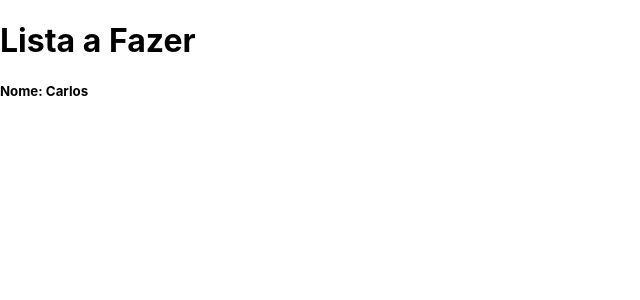
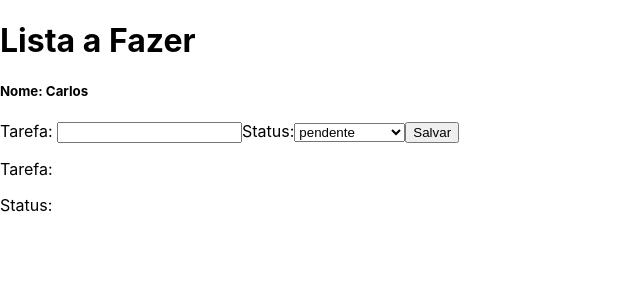
Before and after one commit to CarlosMargato/ebtyrToDoList, a React (Create React App) app: page /interface in a window 1280 px wide. Shown: the top 300 px of the page, without its empty margins (0-640 px from the left). Built offline with nearby package versions, Linux system fonts and the light colour scheme.

Commit message:
estrutura-de-to-do-list

```diff
--- a/src/components/Form.jsx
+++ b/src/components/Form.jsx
@@ -1,10 +1,46 @@
 import React, { Component } from 'react'
 
 export class Form extends Component {
+  constructor(props){
+    super(props);
+    this.state = {
+      id: 0,
+      task:"",
+      status:"pendente",
+    }
+    this.typeChecker = this.typeChecker.bind(this);
+  }
+
+  typeChecker({ target: { name, value } }) {
+    this.setState({
+      [name]: value,
+    });
+  }
+
   render() {
     return (
       <div>
-
+        <form>
+          <label htmlFor="addTask">
+            <span>Tarefa:</span>
+            &nbsp;
+            <input
+              type="text"
+              name="task"
+              id="addTask"
+              onChange={ this.typeChecker }
+            />
+          </label>
+          <label htmlFor="select">
+            Status:
+            <select id='select' name="status" onChange={ this.typeChecker }>
+              <option value="pendente"  selected>pendente</option>
+              <option value="em andamento">em andamento</option>
+              <option value="pronto">pronto</option>
+            </select>
+          </label>
+          <button id="Salvar" type="submit">Salvar</button>
+        </form>
       </div>
     )
   }
--- a/src/components/Todolist.jsx
+++ b/src/components/Todolist.jsx
@@ -1,11 +1,28 @@
 import React, { Component } from 'react'
 
 class Todolist extends Component {
+  constructor(props){
+    super(props);
+    this.state = {
+      id: 0,
+      task:"",
+      status:"",
+    }
+  }
+
   render() {
+    const { task, status } = this.state;
     return (
-      <div>
-
-      </div>
+      <>
+        <p>
+          <span>Tarefa:</span>
+          <p>{task}</p>
+        </p>
+        <p>
+          <span>Status:</span>
+          <p>{status}</p>
+        </p>
+      </>
     )
   }
 }
```
